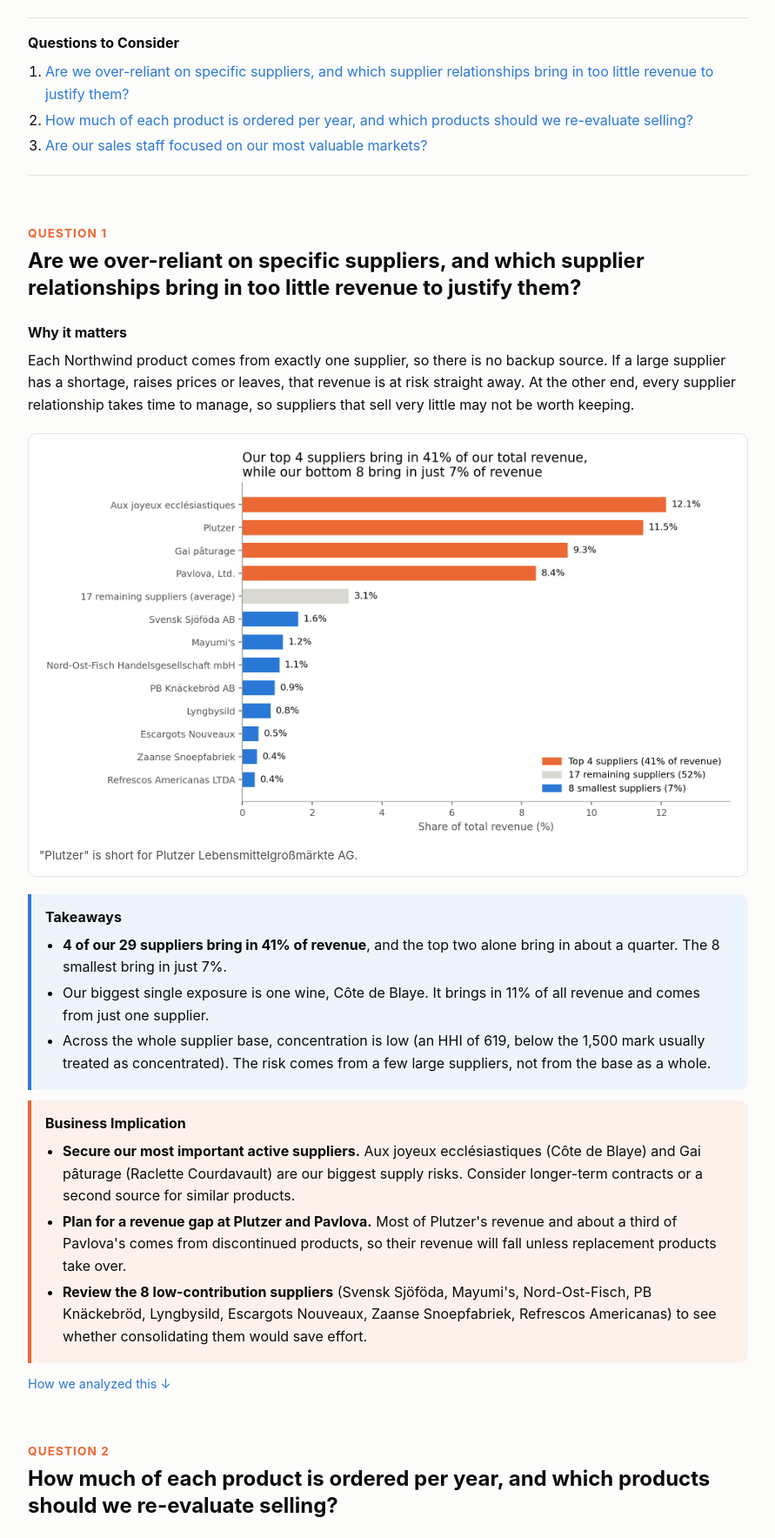
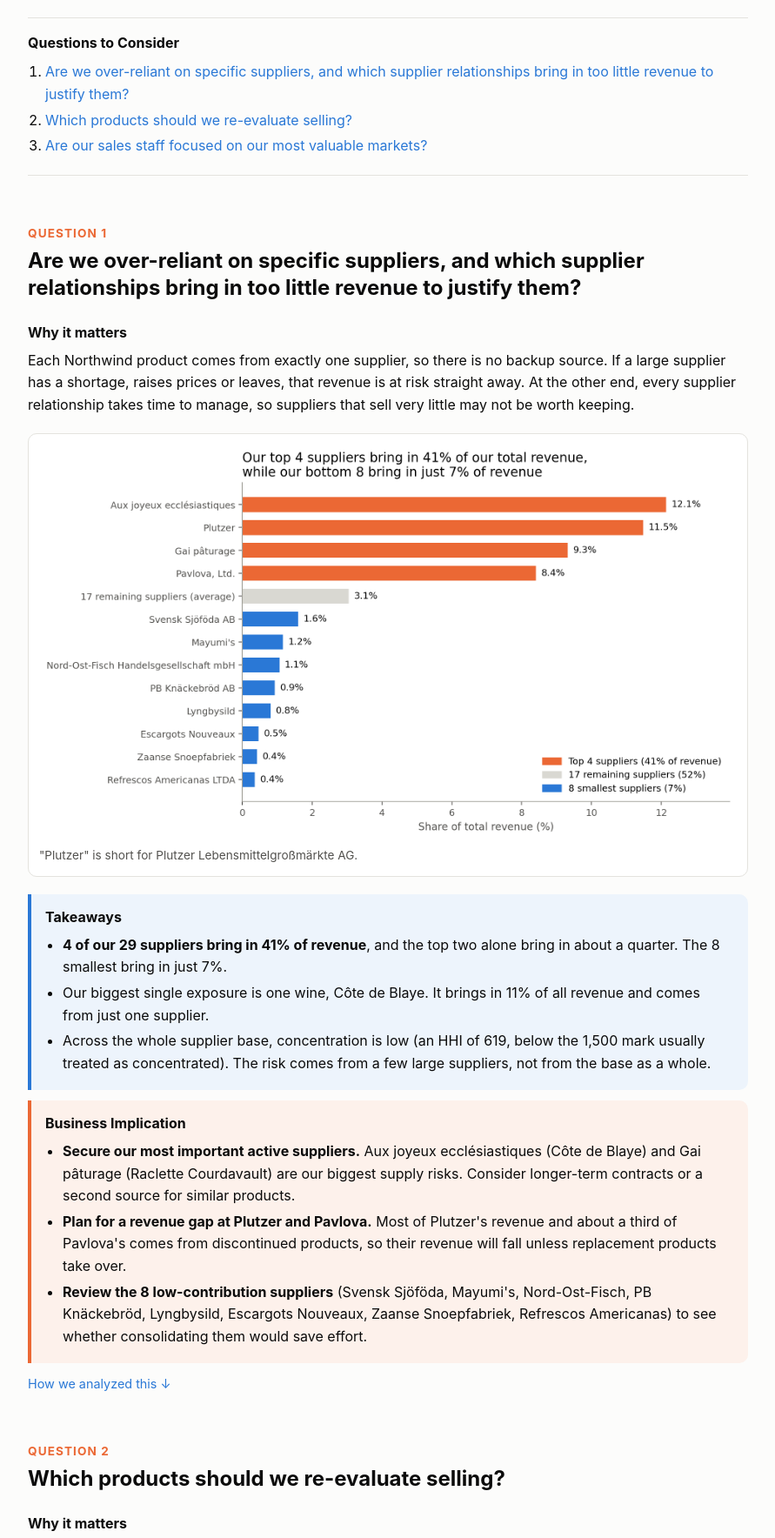
Before and after one commit to ateygong/northwind-analysis, a plain HTML site: page index.html in a window 1280 px wide. Shown: the part 300-2068 px from the top of the page at 87% size, without its empty margins (194-1085 px from the left). Drawn offline with Linux system fonts and the light colour scheme.

Commit message:
Simplify Question 2 wording
Co-Authored-By: Claude Opus 5.5 <noreply@anthropic.com>

```diff
--- a/index.html
+++ b/index.html
@@ -105,7 +105,7 @@
     <h2 class="nav-title">Questions to Consider</h2>
     <ol>
       <li><a href="#q1">Are we over-reliant on specific suppliers, and which supplier relationships bring in too little revenue to justify them?</a></li>
-      <li><a href="#q2">How much of each product is ordered per year, and which products should we re-evaluate selling?</a></li>
+      <li><a href="#q2">Which products should we re-evaluate selling?</a></li>
       <li><a href="#q3">Are our sales staff focused on our most valuable markets?</a></li>
     </ol>
   </nav>
@@ -149,7 +149,7 @@
 <!-- ============================== Q2 ============================== -->
 <section class="q" id="q2">
   <div class="qnum">Question 2</div>
-  <h2>How much of each product is ordered per year, and which products should we re-evaluate selling?</h2>
+  <h2>Which products should we re-evaluate selling?</h2>
 
   <h3>Why it matters</h3>
   <p>Knowing whether demand is growing tells us how to plan purchasing and stock. Products that barely sell still cost us shelf space and supplier effort, so we need to know which ones to drop and which ones to keep.</p>
```
Also changed, not shown: 1 other file.
